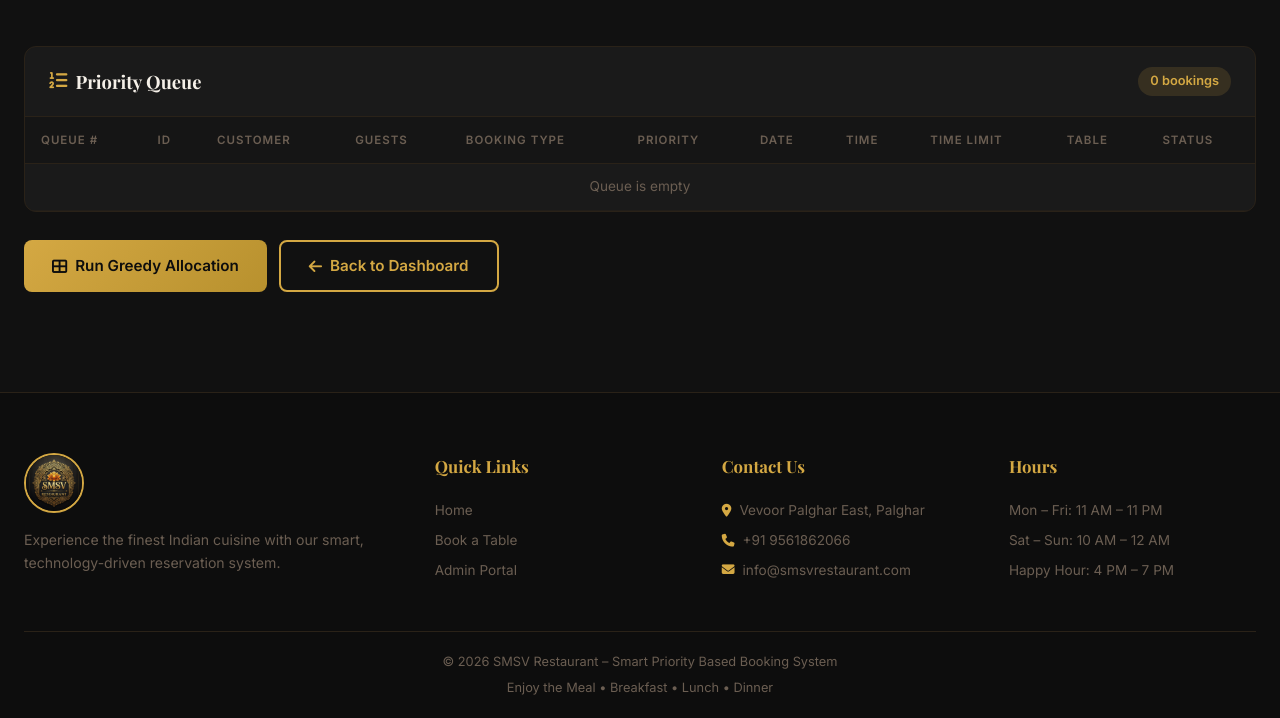
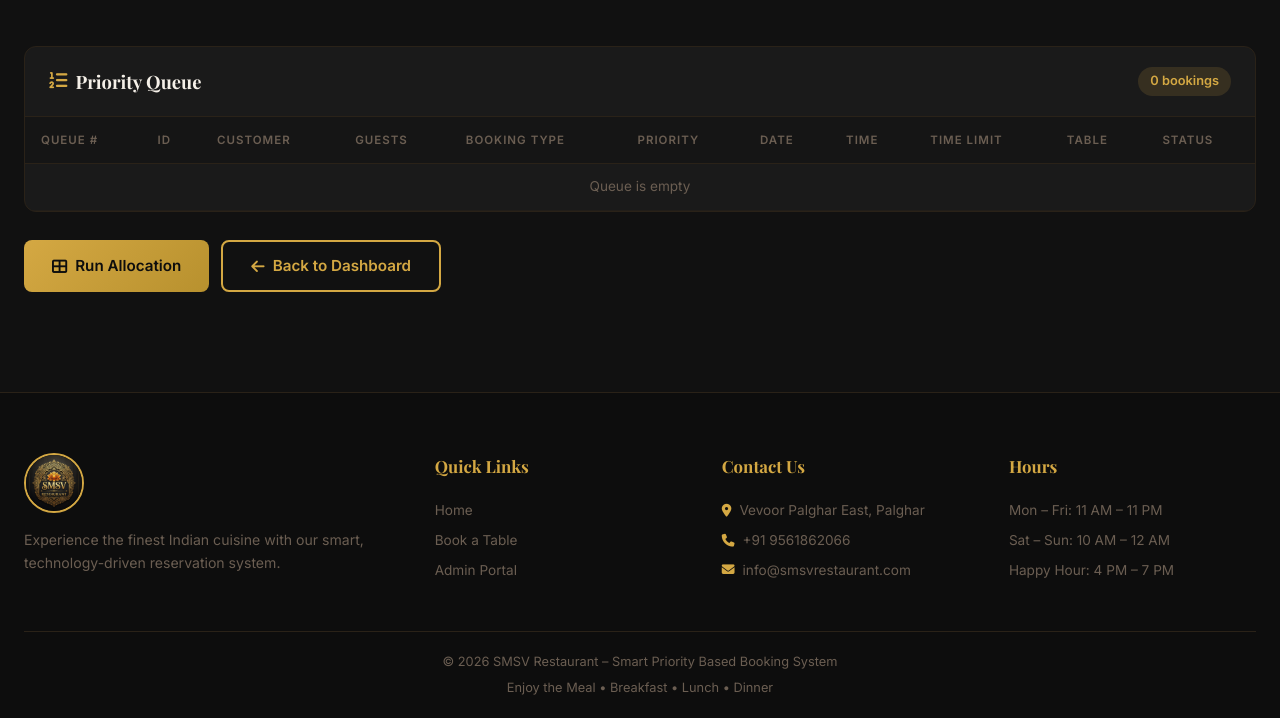
Before and after one commit to manaswigharat/SMSV-Restaurant, a Flask app: page /admin/queue in a window 1280 px wide. Shown: the part 305-1023 px from the top of the page. Run offline with Flask 3, Linux system fonts and the light colour scheme; the visitor is signed in with stand-in values (Sample User, id 1); data comes from the database, SQL or seed files in the repository; data that the repository does not hold is empty.

Commit message:
Rename button from 'Run Greedy Allocation' to 'Run Allocation'

```diff
--- a/templates/queue.html
+++ b/templates/queue.html
@@ -96,7 +96,7 @@
 
         <div class="page-actions">
             <a href="{{ url_for('table_allocation') }}" class="btn btn-primary">
-                <i class="fas fa-th-large"></i> Run Greedy Allocation
+                <i class="fas fa-th-large"></i> Run Allocation
             </a>
             <a href="{{ url_for('admin_dashboard') }}" class="btn btn-outline">
                 <i class="fas fa-arrow-left"></i> Back to Dashboard
```
